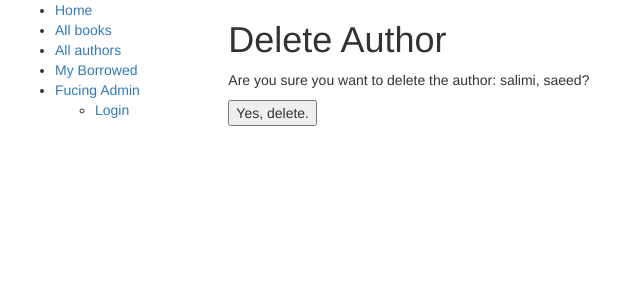
After one commit to salimisaeed/locallibrary, a Django app: page /catalog/author/1/delete/ in a window 1280 px wide. The commit adds this page. Shown: the top 300 px of the page, without its empty margins (0-640 px from the left). Run offline with Django 3.2, Linux system fonts and the light colour scheme; data comes from the database, SQL or seed files in the repository; both versions use the stored data as it was after the commit; some libraries are stand-ins or nearby versions.

Commit message:
commit 11-02-1400

```diff
--- a/catalog/models.py
+++ b/catalog/models.py
@@ -101,7 +101,7 @@ class Author(models.Model):
         """
         Returns the url to access a particular author instance.
         """
-        return reverse('catalog:author-detail', args=[str(self.id)])
+        return reverse('catalog:author_detail', args=[str(self.id)])
 
 
     def __str__(self):
--- /dev/null
+++ b/catalog/templates/catalog/author_confirm_delete.html
@@ -0,0 +1,14 @@
+{% extends "catalog/base_generic.html" %}
+
+{% block content %}
+
+<h1>Delete Author</h1>
+
+<p>Are you sure you want to delete the author: {{ author }}?</p>
+
+<form action="" method="POST">
+  {% csrf_token %}
+  <input type="submit" action="" value="Yes, delete." />
+</form>
+
+{% endblock %}
--- a/catalog/templates/catalog/author_list.html
+++ b/catalog/templates/catalog/author_list.html
@@ -2,7 +2,7 @@
 
 {% block content %}
   {% for author in author_list %}
-   <h2> {{ author.last_name }} </h2>
+   <h2><a href = '{% url 'catalog:author_detail' author.id %}'>{{ author.last_name }}</a></h2>
 
    <p> Author Name : {{ author.first_name }}</p>
    <p> Author Last Name : {{ author.last_name }}</p>
--- a/catalog/urls.py
+++ b/catalog/urls.py
@@ -8,7 +8,10 @@ urlpatterns = [
     url(r'^books/$', views.BookListView.as_view(), name='books'),
     url(r'^book/(?P<pk>\d+)$', views.BookDetailView.as_view(), name='book-detail'),
     url(r'^authors/$', views.AuthorListView.as_view(), name='authors'),
+    url(r'^authors/(?P<pk>\d+)/$', views.AuthorDetailView.as_view(), name='author_detail'),
     url(r'^mybooks/$', views.LoanedBooksByUserListView.as_view(), name='my-borrowed'),
     url(r'^book/(?P<pk>[-\w]+)/renew/$', views.renew_book_librarian, name='renew-book-librarian'),
-
+    url(r'^author/create/$', views.AuthorCreate.as_view(), name='author_create'),
+    url(r'^author/(?P<pk>\d+)/update/$', views.AuthorUpdate.as_view(), name='author_update'),
+    url(r'^author/(?P<pk>\d+)/delete/$', views.AuthorDelete.as_view(), name='author_delete'),
 ]
--- a/catalog/views.py
+++ b/catalog/views.py
@@ -6,8 +6,13 @@ from django.contrib.auth.decorators import permission_required
 from django.shortcuts import get_object_or_404
 from django.http import HttpResponseRedirect
 #from django.core.urlresolvers import reverse
+from django.urls import reverse
 import datetime
 from .forms import RenewBookForm
+#-----------------------------
+from django.views import generic
+from django.urls import reverse_lazy
+from .models import Author
 
 class Index(generic.TemplateView):
     template_name = "catalog/index.html"
@@ -45,12 +50,12 @@ class LoanedBooksByUserListView(LoginRequiredMixin,generic.ListView):
         return models.BookInstance.objects.filter(borrower=self.request.user).filter(status__exact='o').order_by('due_back')
 #####################################################################
 
-@permission_required('catalog.can_mark_returned')
+#@permission_required('catalog.can_mark_returned')
 def renew_book_librarian(request, pk):
     """
     View function for renewing a specific BookInstance by librarian
     """
-    book_inst=get_object_or_404(BookInstance, pk = pk)
+    book_inst=get_object_or_404(models.BookInstance, pk = pk)
 
     # If this is a POST request then process the Form data
     if request.method == 'POST':
@@ -75,6 +80,24 @@ def renew_book_librarian(request, pk):
     return render(request, 'catalog/book_renew_librarian.html', {'form': form, 'bookinst':book_inst})
 
 
+
+class AuthorCreate(generic.CreateView):
+    model = models.Author
+    fields = '__all__'
+    initial={'date_of_death':'05/01/2018',}
+
+class AuthorUpdate(generic.UpdateView):
+    model = models.Author
+    fields = ['first_name','last_name','date_of_birth','date_of_death']
+
+class AuthorDelete(generic.DeleteView):
+    model = models.Author
+    success_url = reverse_lazy('catalog:authors')
+
+class AuthorDetailView(generic.DetailView):
+    model = models.Author
+    template_name =  "catalog/author_detail.html"
+
 # def index(request):
 #     """
 #     View function for home page of site.
```
Also changed, not shown: catalog/templates/catalog/author_detail.html (added, +8 -0 lines), catalog/templates/catalog/author_form.html (added, +13 -0 lines), db.sqlite3.
